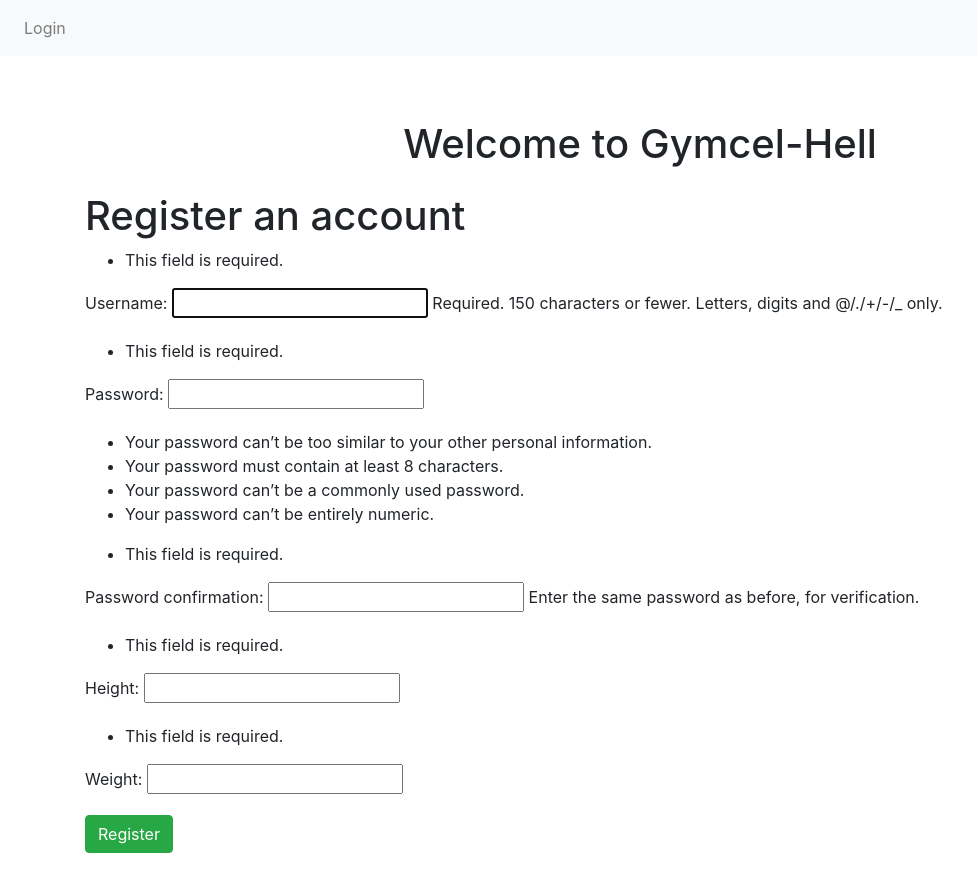
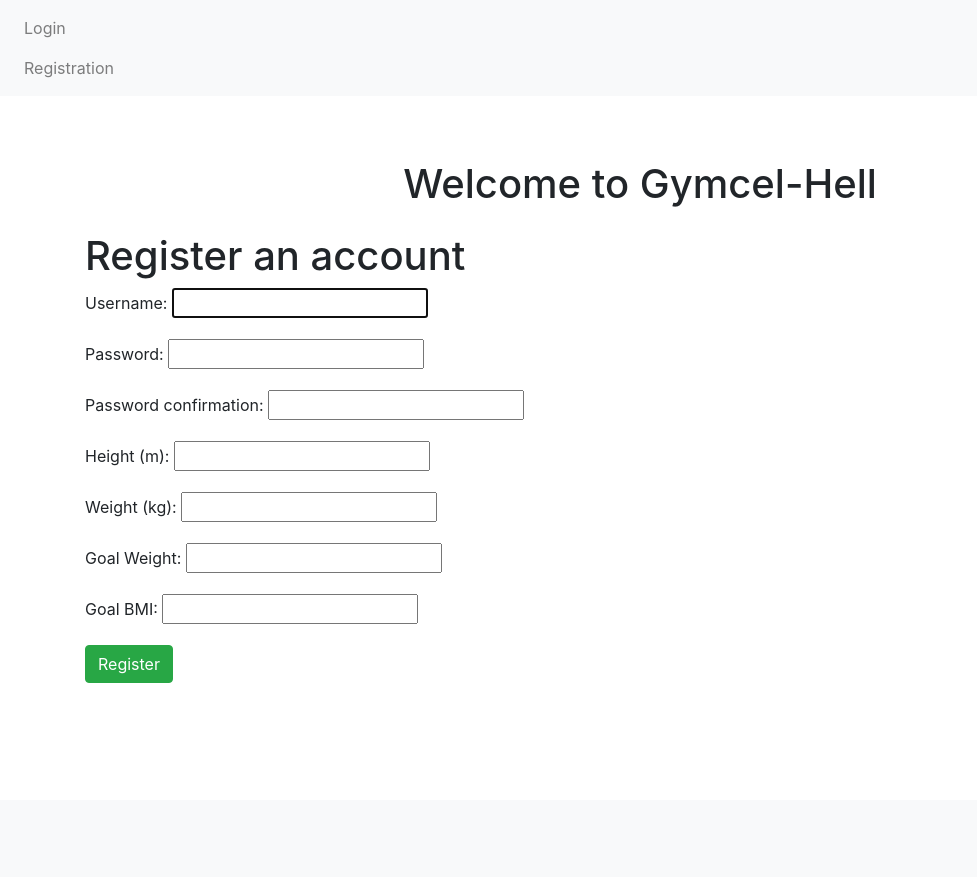
Before and after one commit to DevinArnellMartin/ExcercisePlatoform, a Django app: page / in a window 1280 px wide. Shown: the whole page, without its empty margins (0-977 px from the left). After the commit the page ends 683 px from the top, so only its background shows below. Run offline with Django 3.2, Linux system fonts and the light colour scheme; some libraries are stand-ins or nearby versions.

Commit message:
Revised ToDos & Comments,Semantic Bug Fixes

```diff
--- a/Main/forms.py
+++ b/Main/forms.py
@@ -6,7 +6,6 @@ from django.contrib.auth.models import User
 from django.forms.models import inlineformset_factory
 from django.forms import formset_factory
 from django.db.models.query import QuerySet
-from DatabaseProject.settings import DATABASES
 
 
 User = get_user_model()
@@ -18,28 +17,28 @@ class CustomLoginForm(AuthenticationForm):
         model = Profile
 
 class RegistrationForm(UserCreationForm):
-    height = forms.IntegerField()
-    weight = forms.IntegerField()
-
+    height = forms.FloatField(label="Height (m)")
+    weight = forms.FloatField(label="Weight (kg)")
+    goal_weight = forms.FloatField(label="Goal Weight")
+    goal_bmi = forms.FloatField(label="Goal BMI")
+    #TODO Not required: Radio button to convert to meters/kilograms
     class Meta:
         model = User
         fields = ['username', 'password1', 'password2', 'height', 'weight']
-        labels = {
-            'height': 'Meters', #TODO Add label next to fields- HTML VIEW
-            'weight': 'Kilograms'
-            }
-    #TODO Check with save method in model for Profile to make sure it is not doing the BMI twice
     def save(self, commit=True):
         user = super(RegistrationForm, self).save(commit=False)
         user.set_password(self.cleaned_data["password1"])
         if commit:
             user.save()
-            profile = Profile.objects.create(
+            profile=Profile.objects.create(
                 user=user,
                 height=self.cleaned_data['height'],
                 weight=self.cleaned_data['weight'],
-                BMI=self.cleaned_data['weight'] / ((self.cleaned_data['height'] / 100) ** 2)
+                Goal_BMI = self.cleaned_data['goal_bmi'],
+                Goal_Weight = self.cleaned_data['goal_weight']
             )
+            #Might be redundant BMI calc: Done in model.py Profile.save() method
+            #BMI=self.cleaned_data['weight'] / ((self.cleaned_data['height'] / 100) ** 2),
         return user
 
 #TODO With model consolidation - make so form is concise with more fields and add exercises to it
--- a/Main/models.py
+++ b/Main/models.py
@@ -13,7 +13,6 @@ Idea - forced to log weight before signing off
 #TODO In admin site, duration is a required field and not calculated from start_time - end_time
 class User(AbstractUser):
     created_at = models.DateTimeField(auto_now_add=True)
-    BMI = models.FloatField(null=True, blank=True)  # Allow null and blank values initially
     def __str__(self):
         return self.username
 
@@ -29,7 +28,6 @@ class Profile(models.Model):
     def save(self, *args, **kwargs):
         """Converts into appopriate units to calculate BMI"""
         if self.height and self.weight:
-            # height_in_meters = self.height / 100
             self.height = self.height /100
             self.weight = self.weight * .4535
             self.BMI = self.weight / (self.height ** 2)
--- a/Main/views.py
+++ b/Main/views.py
@@ -22,6 +22,7 @@ import datetime
 User = get_user_model()
 #
 context = {
+    "title":None
 }
 
 
@@ -62,18 +63,17 @@ class WorkoutSessionListSearch(ListView):
     def get_queryset(self):
         """Return results by all fields
         iexact = case insensitive
-        Might be able to use slug-slug matches any ASCII characters & i think any field"""
+        Might be able to use slug-slug matches any ASCII characters & i think any field
+        """
         keyword = self.request.GET.get('keyword') #keyword is value in the URL definition in urls.py <str:keyword>
+        user= self.request.user
         if keyword is not None:
             try:
-                matching_date = list(WorkoutSession.objects.filter(date__iexact=keyword))
-                matching_duration = list(WorkoutSession.objects.filter(duration__iexact=keyword))
-                matching_title = list(WorkoutSession.objects.filter(title__iexact=keyword))
-
-                date_condition = Q(date__iexact=keyword)
-                duration_condition = Q(duration__iexact=keyword)
-                title_condition = Q(title__iexact=keyword)
-                #TODO Toggle EXACT search with combined_condition = & with all these . | means "OR"
+                #TODO Fix it so that it does not show everyone's only the user's
+                date_condition = Q(date__iexact=keyword,profile__iexact=user)
+                duration_condition = Q(duration__iexact=keyword,profile__iexact=user)
+                title_condition = Q(title__iexact=keyword,profile__iexact=user)
+                #TODO Extra Feauture:EXACT search with combined_condition = & with all these . | means "OR"
                 combined_condition =  date_condition | duration_condition | title_condition
 
                 matching_WorkoutSessions = WorkoutSession.objects.filter(combined_condition)
@@ -105,8 +105,8 @@ def log_weight(request):
     return render(request, 'bmi.html', {'form': form})
 
 def home(request):
-    #TODO or Work Around the Homepage rendering everything - maybe can use global context dictionary and selectively add KV pairs
-    """ EVERYTHING IS RENDER FROM THIS LOGIC ON THE HOMEPAGE """
+    #TODO or Work Around the Homepage rendering everything - maybe can use global context dictionary and selectively add Key-Value pairs
+    """ EVERYTHING IS RENDERED FROM THIS LOGIC ON THE HOMEPAGE """
     #global context?
     context = {
         'title': "Welcome to Gymcel-Hell",
@@ -146,7 +146,7 @@ def home(request):
         fig_weight = px.scatter(x=weight_data, y=weight_data, title='Weight Scatter Plot', labels={'x': 'Workout?!', 'y': 'Weight'})
         context['weight_plot'] = fig_weight.to_html(full_html=False)
 
-        #TODO Height-to-weight Chare
+        #TODO Height-to-weight Chart && Before Logout is Clicked=>> Force User to Enter Weight
 
 
     return render(request, 'home.html', context)
@@ -160,7 +160,7 @@ def registration(request):
             login(request, user)
             return redirect('main:home')
         else:
-            messages.error(request, 'Those credentials do not work') #TODO Make it not appear when password and user information is too similar
+            messages.error(request, 'Those credentials do not work')
     else:
         form = RegistrationForm()
     return render(request, 'home.html', {'title': title, 'registration': form})
--- a/templates/base.html
+++ b/templates/base.html
@@ -39,6 +39,7 @@
                                 <li class="nav-item"><a class="nav-link" href="{% url 'main:home' %}">Home</a></li>
                                 {% else %}
                                 <li class="nav-item"><a class="nav-link" href="{% url 'main:login' %}">Login</a></li>
+                                <li class="nav-item"><a class="nav-link" href="{% url 'main:registration' %}">Registration</a></li>
                                 {% endif %}
                         </ul>
                 </div>
--- a/templates/home.html
+++ b/templates/home.html
@@ -93,7 +93,13 @@
                 <form method="post" action="{% url 'main:registration' %}">
                     {% csrf_token %}
                     <div class="form-group">
-                        {{ registration.as_p }}
+                        {% for field in registration %}
+                            {% if field.is_hidden %}
+                                {{ field }}
+                            {% else %}
+                                <p>{{ field.label_tag }} {{ field }}</p>
+                            {% endif %}
+                        {% endfor %}
                     </div>
                     <button type="submit" class="btn btn-success">Register</button>
                 </form>
```
